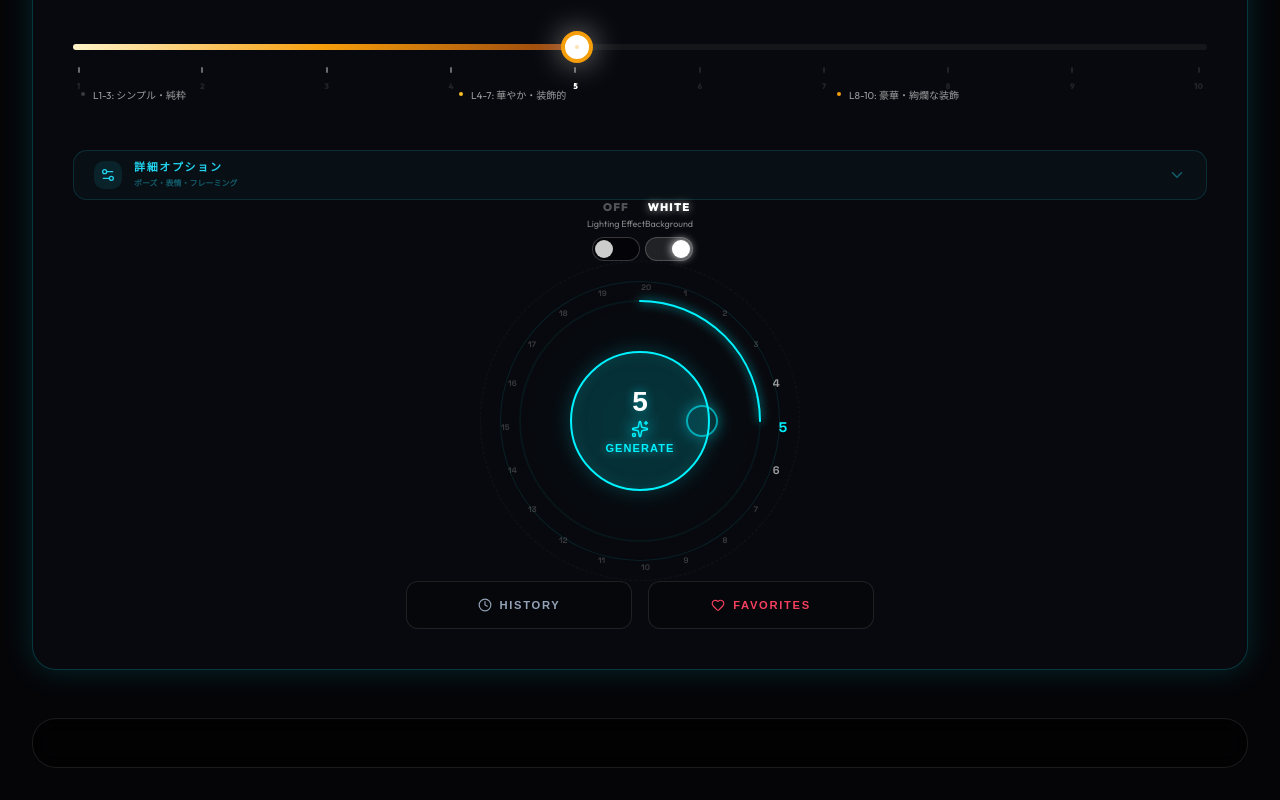
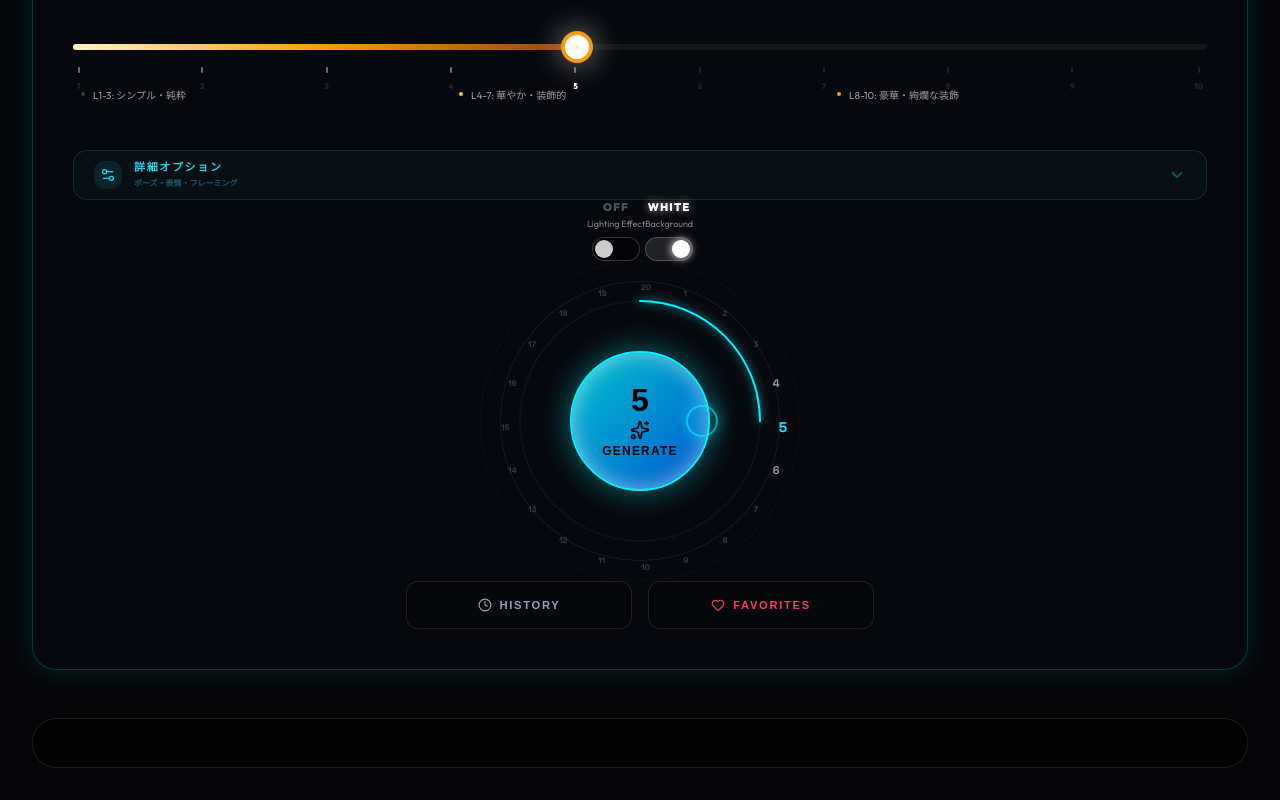
Before and after one commit to yukiokap/costume-ai, a React (Vite) app: page / in a window 1280 px wide. Shown: the part 713-1513 px from the top of the page. Built offline with nearby package versions, Linux system fonts and the light colour scheme.

Commit message:
UI Polish: Make Generate button solid cyan for better visibility

```diff
--- a/src/components/layout/FooterControls.tsx
+++ b/src/components/layout/FooterControls.tsx
@@ -77,11 +77,13 @@ export const FooterControls: React.FC<FooterControlsProps> = ({
                                 width: '140px',
                                 height: '140px',
                                 borderRadius: '50%',
-                                backgroundColor: isGenerating ? 'rgba(0, 242, 255, 0.1)' : 'rgba(0, 242, 255, 0.15)',
+                                background: isGenerating
+                                    ? 'rgba(0, 242, 255, 0.1)'
+                                    : 'linear-gradient(135deg, rgba(0, 242, 255, 0.8), rgba(0, 106, 255, 0.8))',
                                 border: '2px solid #00f2ff',
                                 boxShadow: isGenerating
                                     ? '0 0 30px rgba(0, 242, 255, 0.4)'
-                                    : '0 0 20px rgba(0, 242, 255, 0.2), inset 0 0 15px rgba(0, 242, 255, 0.1)',
+                                    : '0 0 30px rgba(0, 242, 255, 0.4), inset 0 0 20px rgba(255, 255, 255, 0.5)',
                                 cursor: isGenerating ? 'not-allowed' : 'pointer',
                                 display: 'flex',
                                 flexDirection: 'column',
@@ -93,10 +95,10 @@ export const FooterControls: React.FC<FooterControlsProps> = ({
                             }}
                         >
                             <span style={{
-                                fontSize: '28px',
+                                fontSize: '32px',
                                 fontWeight: 900,
-                                color: '#fff',
-                                textShadow: '0 0 10px rgba(0, 242, 255, 0.5)',
+                                color: isGenerating ? '#fff' : '#000',
+                                textShadow: isGenerating ? '0 0 10px rgba(0, 242, 255, 0.5)' : 'none',
                                 lineHeight: 1
                             }}>
                                 {numPrompts}
@@ -106,17 +108,17 @@ export const FooterControls: React.FC<FooterControlsProps> = ({
                                     animate={{ rotate: 360 }}
                                     transition={{ duration: 1.5, repeat: Infinity, ease: "linear" }}
                                 >
-                                    <Sparkles size={18} color="#00f2ff" />
+                                    <Sparkles size={20} color="#00f2ff" />
                                 </motion.div>
                             ) : (
-                                <Sparkles size={18} color="#00f2ff" style={{ filter: 'drop-shadow(0 0 8px #00f2ff)' }} />
+                                <Sparkles size={20} color="#000" />
                             )}
                             <span style={{
-                                fontSize: '11px',
+                                fontSize: '12px',
                                 fontWeight: 900,
                                 letterSpacing: '0.1em',
-                                color: '#00f2ff',
-                                textShadow: '0 0 8px rgba(0, 242, 255, 0.6)',
+                                color: isGenerating ? '#00f2ff' : '#000',
+                                textShadow: isGenerating ? '0 0 8px rgba(0, 242, 255, 0.6)' : 'none',
                                 textTransform: 'uppercase'
                             }}>
                                 {isGenerating ? 'GEN...' : t('common.generate')}
```
